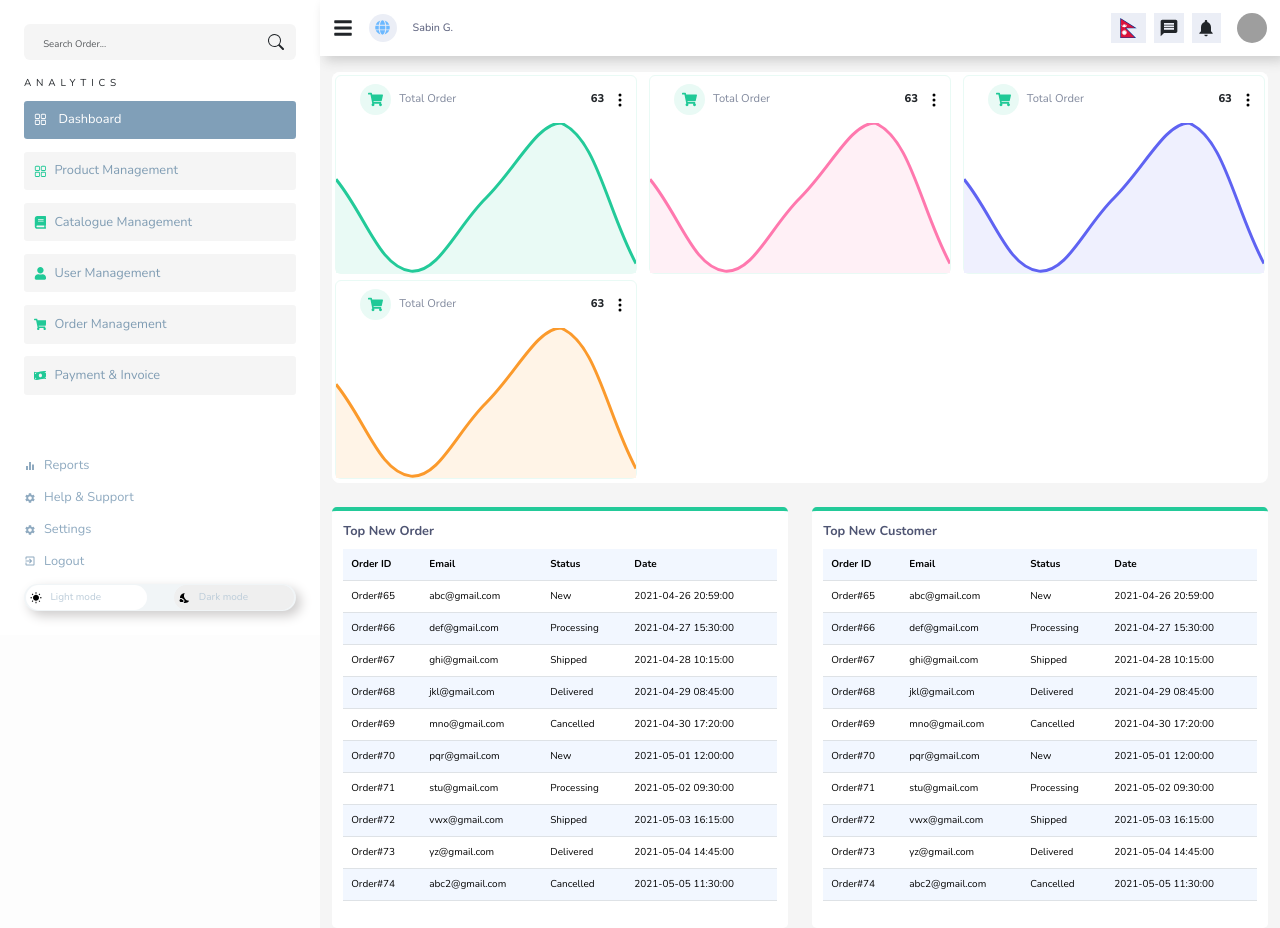
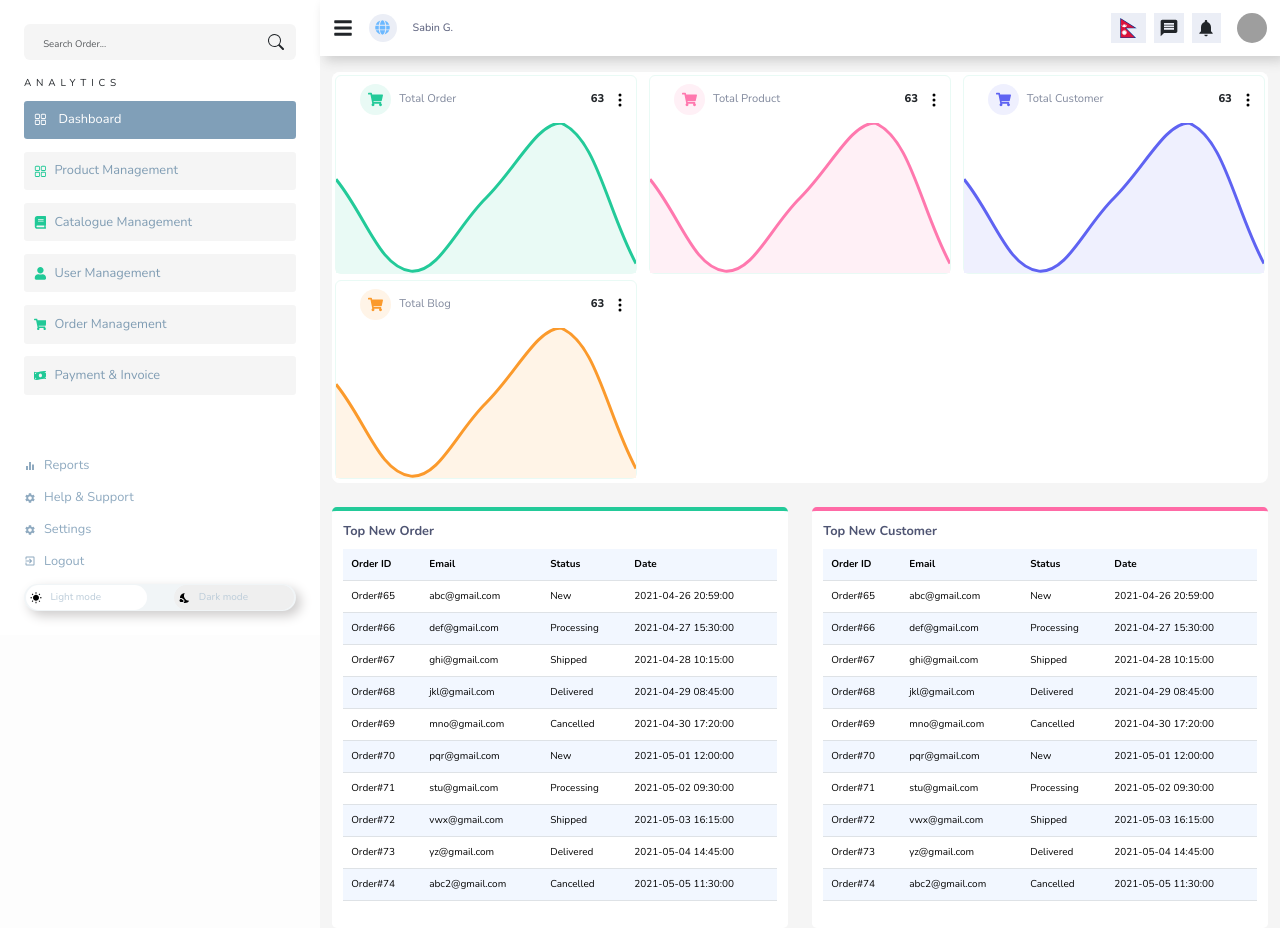
Before and after one commit to Rahulghimire/Spyra-ECommerce-App, a React (Vite) app: page /dashboard in a window 1280 px wide. Built offline with nearby package versions, Linux system fonts and the light colour scheme; grey boxes are pictures that could not be loaded.

Commit message:
Change the card color

```diff
--- a/src/Dashboard/Tables/index.jsx
+++ b/src/Dashboard/Tables/index.jsx
@@ -1,6 +1,6 @@
 import React from "react";
 // import DataTable from "react-data-table-component";
-const index = ({ title }) => {
+const index = ({ title, borderTop }) => {
   const columns = [
     {
       name: "Order ID",
@@ -96,7 +96,7 @@ const index = ({ title }) => {
   return (
     <div
       style={{
-        borderTop: "0.25rem solid #23ca99",
+        borderTop: borderTop,
         backgroundColor: "#fff",
         borderRadius: "0.3rem",
         padding: "0.7rem",
--- a/src/components/Card.jsx
+++ b/src/components/Card.jsx
@@ -3,7 +3,7 @@ import { FaShoppingCart } from "react-icons/fa";
 import Chart from "./Chart";
 import CardLogo from "./CardLogo";
 
-const Card = ({ borderColor, backgroundColor }) => {
+const Card = ({ borderColor, backgroundColor, title }) => {
   return (
     <>
       <div className="card-outer">
@@ -14,17 +14,22 @@ const Card = ({ borderColor, backgroundColor }) => {
                 className="icon-background ms-3 p-2"
                 style={{
                   borderRadius: "1.5rem",
-                  backgroundColor: "#e9faf5",
+                  backgroundColor: backgroundColor,
                 }}
               >
-                <FaShoppingCart className="icon" size={15} />
+                <FaShoppingCart
+                  size={15}
+                  style={{
+                    color: borderColor,
+                  }}
+                />
               </div>
               <div>
                 <span
                   className="ms-2"
                   style={{ color: "#81899d", fontSize: "0.7rem" }}
                 >
-                  Total Order
+                  {title}
                 </span>
               </div>
             </div>
--- a/src/pages/Dashboard.jsx
+++ b/src/pages/Dashboard.jsx
@@ -17,22 +17,44 @@ const Dashboard = () => {
             <Header />
             <div className="row m-0">
               <div className="p-0 col d-flex flex-row card_container justify-content-between mt-3 flex-wrap">
-                <Card backgroundColor="#e9faf5" borderColor="#23ca99" />
-                <Card backgroundColor="#fff0f6" borderColor="#ff78ae" />
-                <Card backgroundColor="#eff0fe" borderColor="#5f63f2" />
-                <Card backgroundColor="#fff4e7" borderColor="#fb9a2c" />
+                <Card
+                  backgroundColor="#e9faf5"
+                  borderColor="#23ca99"
+                  title="Total Order"
+                />
+                <Card
+                  backgroundColor="#fff0f6"
+                  borderColor="#ff78ae"
+                  title="Total Product"
+                />
+                <Card
+                  backgroundColor="#eff0fe"
+                  borderColor="#5f63f2"
+                  title="Total Customer"
+                />
+                <Card
+                  backgroundColor="#fff4e7"
+                  borderColor="#fb9a2c"
+                  title="Total Blog"
+                />
               </div>
             </div>
           </div>
           <div className="row mt-4">
             <div className="col-lg-6 col-md-12">
               <div>
-                <Tables title="Top New Order" />
+                <Tables
+                  title="Top New Order"
+                  borderTop="0.25rem solid #23ca99"
+                />
               </div>
             </div>
             <div className="col-lg-6 col-md-12">
               <div>
-                <Tables title="Top New Customer" />
+                <Tables
+                  title="Top New Customer"
+                  borderTop="0.25rem solid #ff6aa6"
+                />
               </div>
             </div>
           </div>
```
